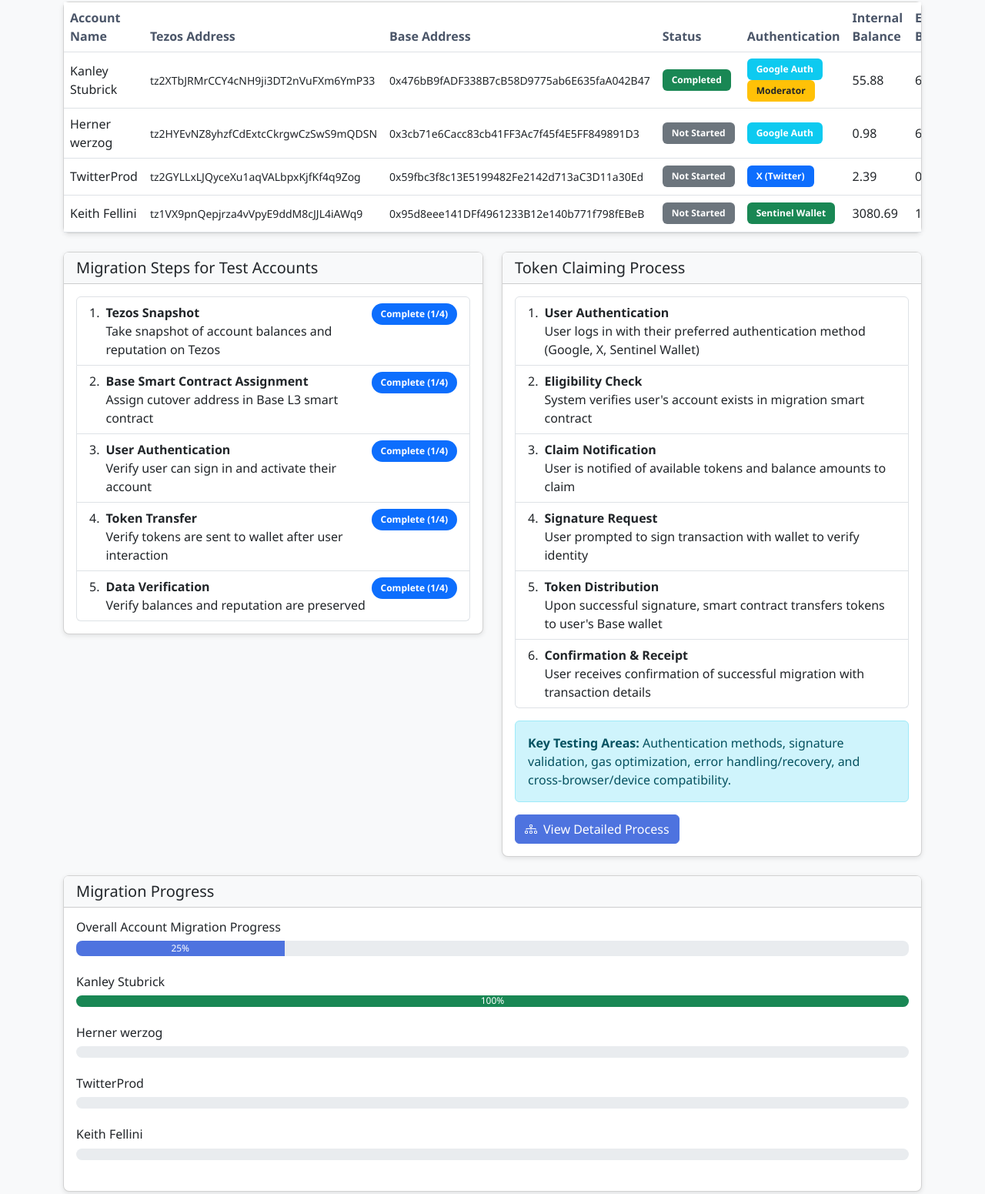
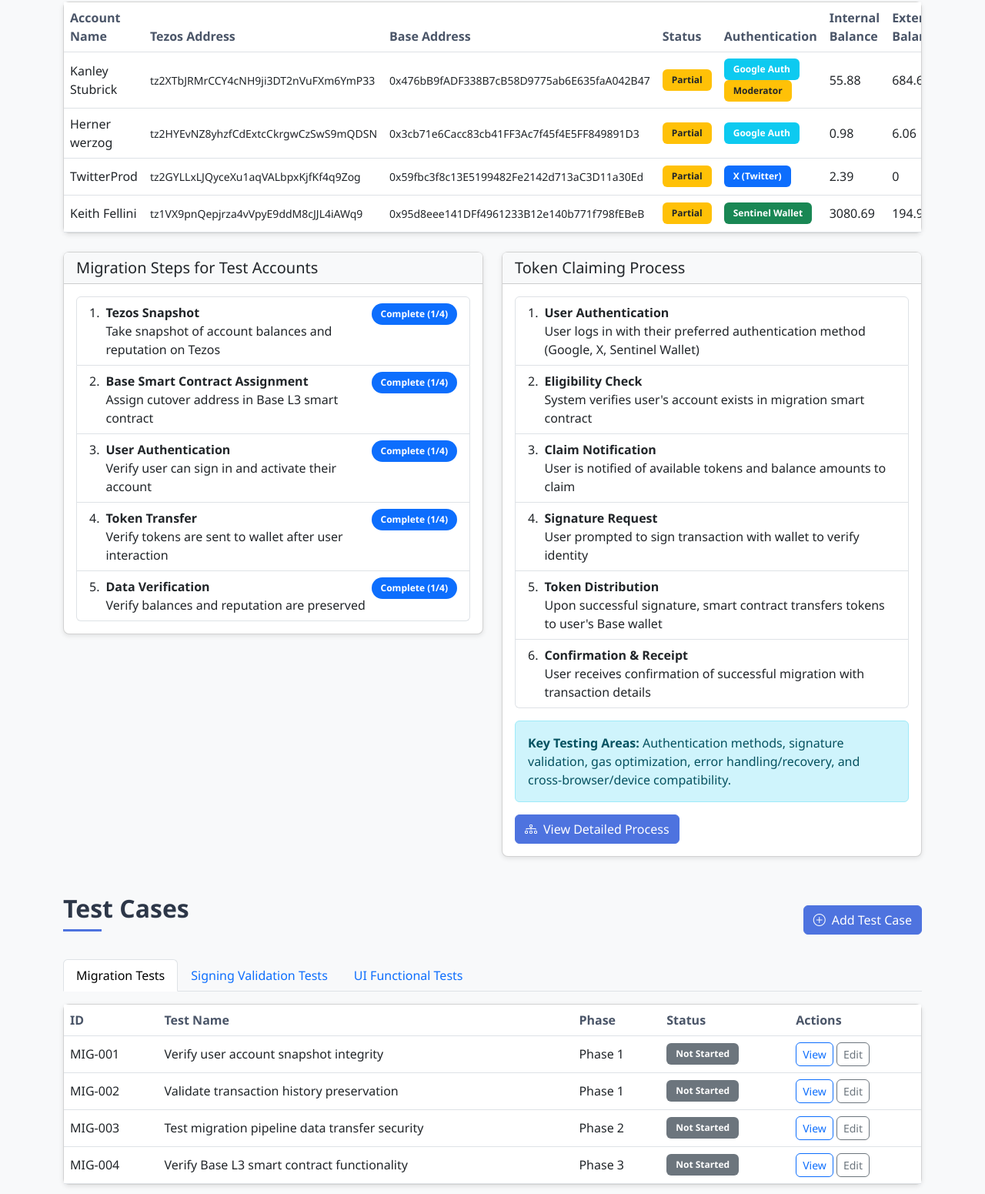
Before and after one commit to michaelkernaghan/dcp-migration-test, a website: page index.html in a window 1280 px wide. Shown: the part 1224-2775 px from the top of the page at 77% size. Drawn offline with nearby package versions, Linux system fonts and the light colour scheme.

Commit message:
Update status and verification fields in test accounts

```diff
--- a/index.html
+++ b/index.html
@@ -34,12 +34,6 @@
                     </li>
                     <li class="nav-item">
                         <a class="nav-link" href="characters.html">Characters</a>
-                    </li>
-                    <li class="nav-item">
-                        <a class="nav-link" href="#test-cases">Test Cases</a>
-                    </li>
-                    <li class="nav-item">
-                        <a class="nav-link" href="#reports">Reports</a>
                     </li>
                 </ul>
             </div>
@@ -191,12 +185,12 @@
                                     <td>Kanley Stubrick</td>
                                     <td><span class="text-monospace small">tz2XTbJRMrCCY4cNH9ji3DT2nVuFXm6YmP33</span></td>
                                     <td><span class="text-monospace small">0x476bB9fADF338B7cB58D9775ab6E635faA042B47</span></td>
-                                    <td><span class="badge bg-success">Completed</span></td>
+                                    <td><span class="badge bg-warning text-dark">Partial</span></td>
                                     <td><span class="badge bg-info">Google Auth</span> <span class="badge bg-warning text-dark">Moderator</span></td>
                                     <td>55.88</td>
                                     <td>684.61</td>
                                     <td>40.4</td>
-                                    <td><span class="badge bg-success">Verified</span></td>
+                                    <td><span class="badge bg-secondary">Not Complete</span></td>
                                     <td>
                                         <button class="btn btn-sm btn-outline-primary account-details-btn" data-account="kanley">Details</button>
                                     </td>
@@ -205,12 +199,12 @@
                                     <td>Herner werzog</td>
                                     <td><span class="text-monospace small">tz2HYEvNZ8yhzfCdExtcCkrgwCzSwS9mQDSN</span></td>
                                     <td><span class="text-monospace small">0x3cb71e6Cacc83cb41FF3Ac7f45f4E5FF849891D3</span></td>
-                                    <td><span class="badge bg-secondary">Not Started</span></td>
+                                    <td><span class="badge bg-warning text-dark">Partial</span></td>
                                     <td><span class="badge bg-info">Google Auth</span></td>
                                     <td>0.98</td>
                                     <td>6.06</td>
                                     <td>0</td>
-                                    <td><span class="badge bg-secondary">Not Started</span></td>
+                                    <td><span class="badge bg-secondary">Not Complete</span></td>
                                     <td>
                                         <button class="btn btn-sm btn-outline-primary account-details-btn" data-account="herner">Details</button>
                                     </td>
@@ -219,12 +213,12 @@
                                     <td>TwitterProd</td>
                                     <td><span class="text-monospace small">tz2GYLLxLJQyceXu1aqVALbpxKjfKf4q9Zog</span></td>
                                     <td><span class="text-monospace small">0x59fbc3f8c13E5199482Fe2142d713aC3D11a30Ed</span></td>
-                                    <td><span class="badge bg-secondary">Not Started</span></td>
+                                    <td><span class="badge bg-warning text-dark">Partial</span></td>
                                     <td><span class="badge bg-primary">X (Twitter)</span></td>
                                     <td>2.39</td>
                                     <td>0</td>
                                     <td>0</td>
-                                    <td><span class="badge bg-secondary">Not Started</span></td>
+                                    <td><span class="badge bg-secondary">Not Complete</span></td>
                                     <td>
                                         <button class="btn btn-sm btn-outline-primary account-details-btn" data-account="twitter">Details</button>
                                     </td>
@@ -233,12 +227,12 @@
                                     <td>Keith Fellini</td>
                                     <td><span class="text-monospace small">tz1VX9pnQepjrza4vVpyE9ddM8cJJL4iAWq9</span></td>
                                     <td><span class="text-monospace small">0x95d8eee141DFf4961233B12e140b771f798fEBeB</span></td>
-                                    <td><span class="badge bg-secondary">Not Started</span></td>
+                                    <td><span class="badge bg-warning text-dark">Partial</span></td>
                                     <td><span class="badge bg-success">Sentinel Wallet</span></td>
                                     <td>3080.69</td>
                                     <td>194.9</td>
                                     <td>0</td>
-                                    <td><span class="badge bg-secondary">Not Started</span></td>
+                                    <td><span class="badge bg-secondary">Not Complete</span></td>
                                     <td>
                                         <button class="btn btn-sm btn-outline-primary account-details-btn" data-account="keith">Details</button>
                                     </td>
@@ -346,48 +340,6 @@
                             <button class="btn btn-primary" data-bs-toggle="modal" data-bs-target="#tokenClaimModal">
                                 <i class="bi bi-diagram-3 me-2"></i>View Detailed Process
                             </button>
-                        </div>
-                    </div>
-                </div>
-            </div>
-
-            <div class="row mt-4">
-                <div class="col-md-12">
-                    <div class="card">
-                        <div class="card-header bg-light">
-                            <h5 class="mb-0">Migration Progress</h5>
-                        </div>
-                        <div class="card-body">
-                            <div class="mb-4">
-                                <h6>Overall Account Migration Progress</h6>
-                                <div class="progress" style="height: 20px;">
-                                    <div class="progress-bar" role="progressbar" style="width: 25%;" aria-valuenow="25" aria-valuemin="0" aria-valuemax="100">25%</div>
-                                </div>
-                            </div>
-                            <div class="mb-4">
-                                <h6>Kanley Stubrick</h6>
-                                <div class="progress" style="height: 15px;">
-                                    <div class="progress-bar bg-success" role="progressbar" style="width: 100%;" aria-valuenow="100" aria-valuemin="0" aria-valuemax="100">100%</div>
-                                </div>
-                            </div>
-                            <div class="mb-4">
-                                <h6>Herner werzog</h6>
-                                <div class="progress" style="height: 15px;">
-                                    <div class="progress-bar" role="progressbar" style="width: 0%;" aria-valuenow="0" aria-valuemin="0" aria-valuemax="100">0%</div>
-                                </div>
-                            </div>
-                            <div class="mb-4">
-                                <h6>TwitterProd</h6>
-                                <div class="progress" style="height: 15px;">
-                                    <div class="progress-bar" role="progressbar" style="width: 0%;" aria-valuenow="0" aria-valuemin="0" aria-valuemax="100">0%</div>
-                                </div>
-                            </div>
-                            <div class="mb-4">
-                                <h6>Keith Fellini</h6>
-                                <div class="progress" style="height: 15px;">
-                                    <div class="progress-bar" role="progressbar" style="width: 0%;" aria-valuenow="0" aria-valuemin="0" aria-valuemax="100">0%</div>
-                                </div>
-                            </div>
                         </div>
                     </div>
                 </div>
```
